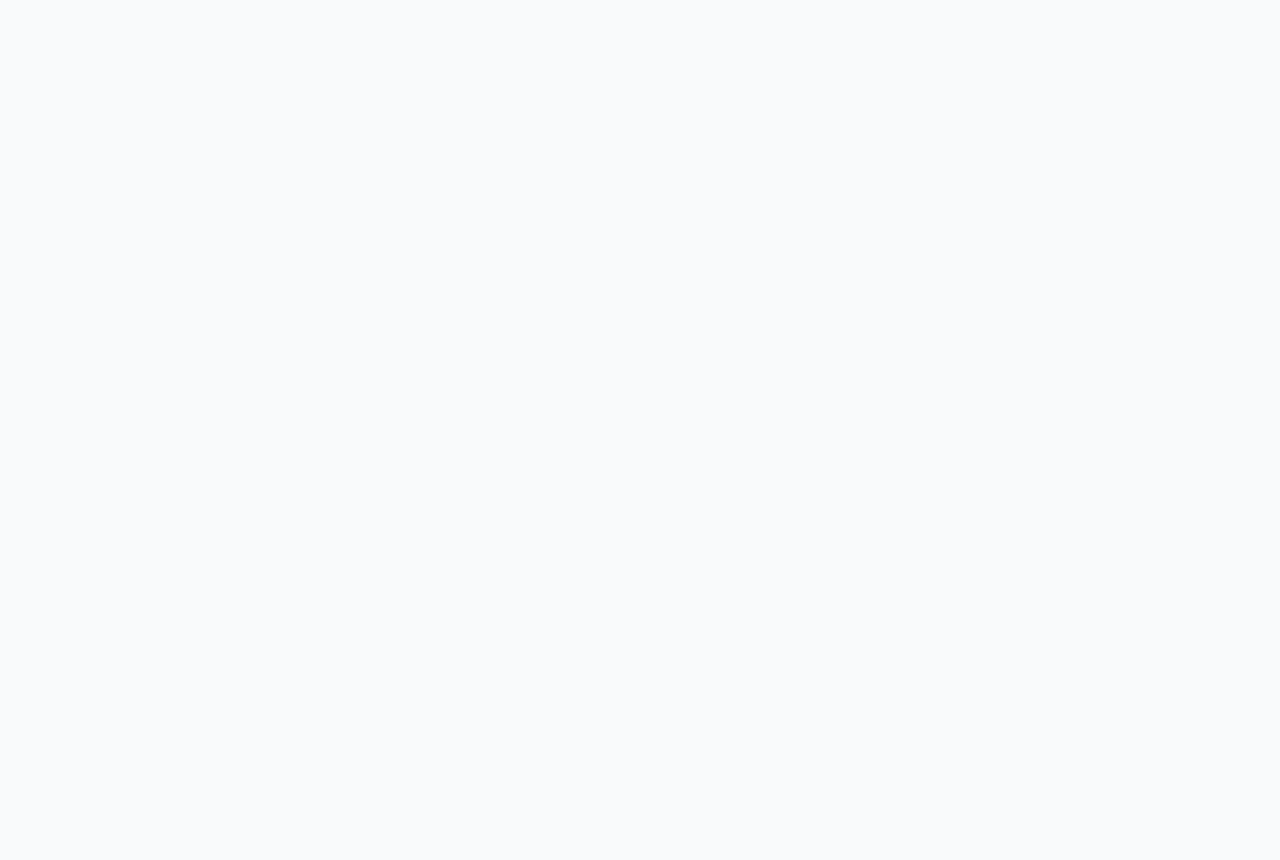
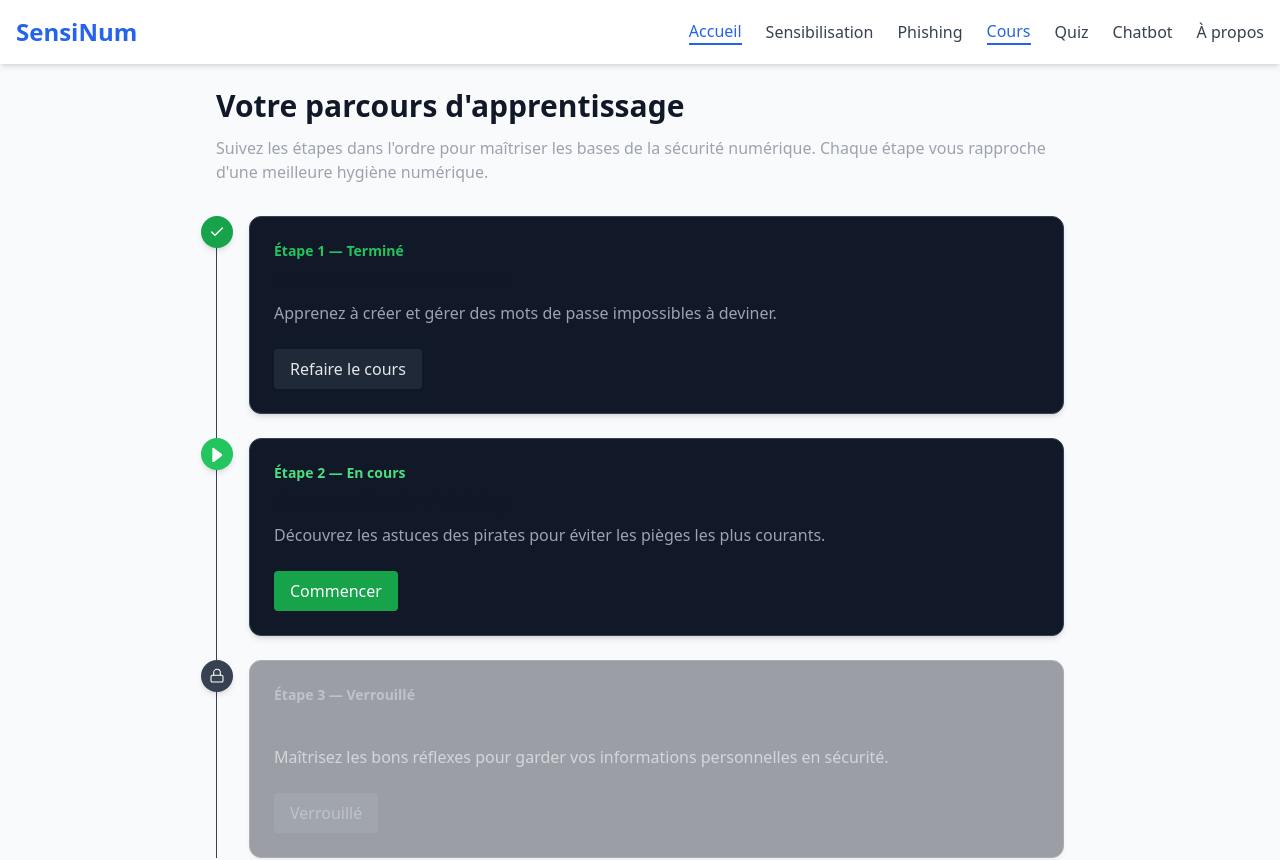
Before and after one commit to Rafi-Bettaieb/SensiNum, a Vue app in the folder frontend/: page /parcours in a window 1280 px wide. Before the commit this address had no page. Shown: the top 860 px of the page. Before the commit the page ends 800 px from the top, so only its background shows below. Built offline with nearby package versions, Linux system fonts and the light colour scheme.

Commit message:
ajout de la page des cours

```diff
--- /dev/null
+++ b/frontend/src/components/StepCard.vue
@@ -0,0 +1,117 @@
+<template>
+  <div class="relative">
+
+    <!-- Timeline icon -->
+    <div
+      class="absolute -left-12 w-8 h-8 rounded-full flex items-center justify-center shadow-md"
+      :class="iconBg"
+      :aria-hidden="true"
+    >
+      <!-- Render the right SVG component -->
+      <span v-if="step.status === 'done'" class="w-4 h-4" v-html="checkSvg"></span>
+      <span v-else-if="step.status === 'current'" class="w-4 h-4" v-html="playSvg"></span>
+      <span v-else class="w-4 h-4" v-html="lockSvg"></span>
+    </div>
+
+    <!-- Card -->
+    <div
+      class="p-6 rounded-xl border bg-gray-900 border-gray-700 shadow-md transition"
+      :class="{ 'opacity-40': step.status === 'locked' }"
+    >
+      <p class="text-sm font-semibold mb-1" :class="labelColor">
+        {{ step.label }}
+      </p>
+
+      <h3 class="text-xl font-semibold mb-2">
+        {{ step.title }}
+      </h3>
+
+      <p class="text-gray-400 mb-6">
+        {{ step.description }}
+      </p>
+
+      <!-- Buttons -->
+      <button
+        v-if="step.status !== 'locked'"
+        :class="buttonStyle"
+        :aria-label="step.status === 'done' ? 'Refaire le cours' : 'Commencer le cours'"
+      >
+        {{ step.status === 'done' ? 'Refaire le cours' : 'Commencer' }}
+      </button>
+
+      <button
+        v-else
+        disabled
+        class="px-4 py-2 rounded bg-gray-800 text-gray-500 cursor-not-allowed"
+        aria-disabled="true"
+      >
+        Verrouillé
+      </button>
+    </div>
+
+  </div>
+</template>
+
+<script setup>
+import { computed } from "vue";
+
+const props = defineProps({
+  step: Object
+});
+
+/* -------------------- SVG ICONS (inline) --------------------
+   They are small, accessible and styled via currentColor.
+   We use v-html to inject the SVG markup so Tailwind classes on the wrapper apply.
+   Each SVG includes a <title> for screen readers.
+--------------------------------------------------------------*/
+
+// Check (done) - a filled check mark
+const checkSvg = `
+<svg role="img" width="16" height="16" viewBox="0 0 24 24" fill="none" xmlns="http://www.w3.org/2000/svg" aria-hidden="false" focusable="false">
+  <title>Étape terminée</title>
+  <path d="M20 6L9 17L4 12" stroke="white" stroke-width="2.2" stroke-linecap="round" stroke-linejoin="round" />
+</svg>
+`;
+
+// Play (current) - triangle
+const playSvg = `
+<svg role="img" width="16" height="16" viewBox="0 0 24 24" fill="white" xmlns="http://www.w3.org/2000/svg" aria-hidden="false" focusable="false">
+  <title>Étape en cours</title>
+  <path d="M5 3.868C5 2.854 6.319 2.227 7.159 2.852L19.159 12.184C20.067 12.846 20.067 14.154 19.159 14.816L7.159 24.148C6.319 24.773 5 24.146 5 23.132V3.868Z"></path>
+</svg>
+`;
+
+// Lock (locked) - padlock
+const lockSvg = `
+<svg role="img" width="16" height="16" viewBox="0 0 24 24" fill="none" xmlns="http://www.w3.org/2000/svg" aria-hidden="false" focusable="false">
+  <title>Étape verrouillée</title>
+  <rect x="3" y="11" width="18" height="10" rx="2" stroke="white" stroke-width="1.6" />
+  <path d="M7 11V7a5 5 0 1 1 10 0v4" stroke="white" stroke-width="1.6" stroke-linecap="round" stroke-linejoin="round"/>
+</svg>
+`;
+
+/* -------------------- computed classes -------------------- */
+const iconBg = computed(() => ({
+  "bg-green-600": props.step.status === "done",
+  "bg-green-500": props.step.status === "current",
+  "bg-gray-700": props.step.status === "locked"
+}));
+
+const labelColor = computed(() => ({
+  "text-green-500": props.step.status === "done",
+  "text-green-400": props.step.status === "current",
+  "text-gray-500": props.step.status === "locked"
+}));
+
+const buttonStyle = computed(() => {
+  if (props.step.status === "done") {
+    return "px-4 py-2 rounded bg-gray-800 hover:bg-gray-700 text-gray-200 focus:ring-2 focus:ring-green-300 focus:outline-none";
+  }
+  return "px-4 py-2 rounded bg-green-600 hover:bg-green-700 text-white focus:ring-2 focus:ring-green-300 focus:outline-none";
+});
+</script>
+
+<style scoped>
+/* Ensure SVG uses the wrapper size and is crisp */
+svg { display: block; width: 100%; height: 100%; }
+</style>
--- a/frontend/src/components/layout/NavBar.vue
+++ b/frontend/src/components/layout/NavBar.vue
@@ -19,6 +19,7 @@ const navItems = ref([
   { path: '/', label: 'Accueil' },
   { path: '/awareness', label: 'Sensibilisation' },
   { path: '/phishing', label: 'Phishing' },
+  { path: '/parcours', label: 'Cours' },
   { path: '/quiz', label: 'Quiz' },
   { path: '/chatbot', label: 'Chatbot' },
   { path: '/about', label: 'À propos' }
--- /dev/null
+++ b/frontend/src/pages/Parcours.vue
@@ -0,0 +1,50 @@
+<template>
+  <div class="max-w-4xl mx-auto p-6 text-gray-200">
+
+    <!-- Title -->
+    <h1 class="text-3xl font-bold mb-3">Votre parcours d'apprentissage</h1>
+    <p class="text-gray-400 mb-8">
+      Suivez les étapes dans l'ordre pour maîtriser les bases de la sécurité numérique.
+      Chaque étape vous rapproche d'une meilleure hygiène numérique.
+    </p>
+
+    <!-- Timeline & Steps -->
+    <div class="relative border-l border-gray-700 pl-8 space-y-6">
+      <StepCard
+        v-for="step in steps"
+        :key="step.id"
+        :step="step"
+      />
+    </div>
+
+  </div>
+</template>
+
+<script setup>
+import StepCard from "../components/StepCard.vue";
+import { ref } from "vue";
+
+const steps = ref([
+  {
+    id: 1,
+    title: "Les Mots de Passe Forts",
+    description: "Apprenez à créer et gérer des mots de passe impossibles à deviner.",
+    status: "done", // done | current | locked
+    label: "Étape 1 — Terminé"
+  },
+  {
+    id: 2,
+    title: "Reconnaître le Phishing",
+    description: "Découvrez les astuces des pirates pour éviter les pièges les plus courants.",
+    status: "current",
+    label: "Étape 2 — En cours"
+  },
+  {
+    id: 3,
+    title: "Protéger ses Données",
+    description: "Maîtrisez les bons réflexes pour garder vos informations personnelles en sécurité.",
+    status: "locked",
+    label: "Étape 3 — Verrouillé"
+  }
+]);
+</script>
--- a/frontend/src/router/index.js
+++ b/frontend/src/router/index.js
@@ -6,6 +6,7 @@ import PhishingSimulator from '../pages/PhishingSimulator.vue';
 import Quiz from '../pages/Quiz.vue';
 import Chatbot from '../pages/Chatbot.vue';
 import About from '../pages/About.vue';
+import Parcours from '../pages/Parcours.vue';
 
 const routes = [
   {
@@ -41,6 +42,11 @@ const routes = [
         path: 'about',
         name: 'About',
         component: About
+      },
+      {
+        path: 'parcours',
+        name: 'Parcours',
+        component: Parcours
       }
     ]
   }
```
Also changed, not shown: 1 other file (tests, documents, lock files or other folders).
